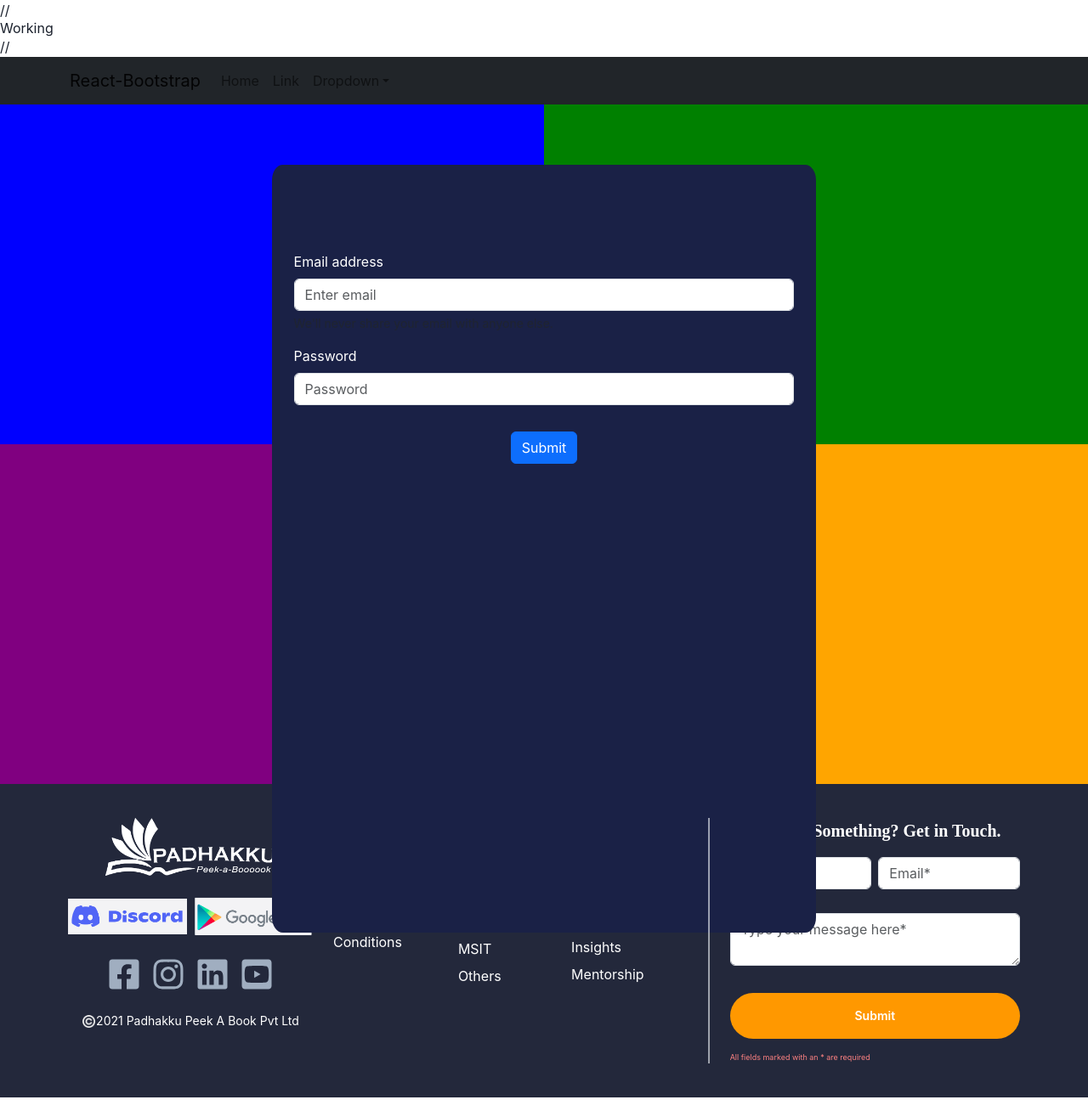
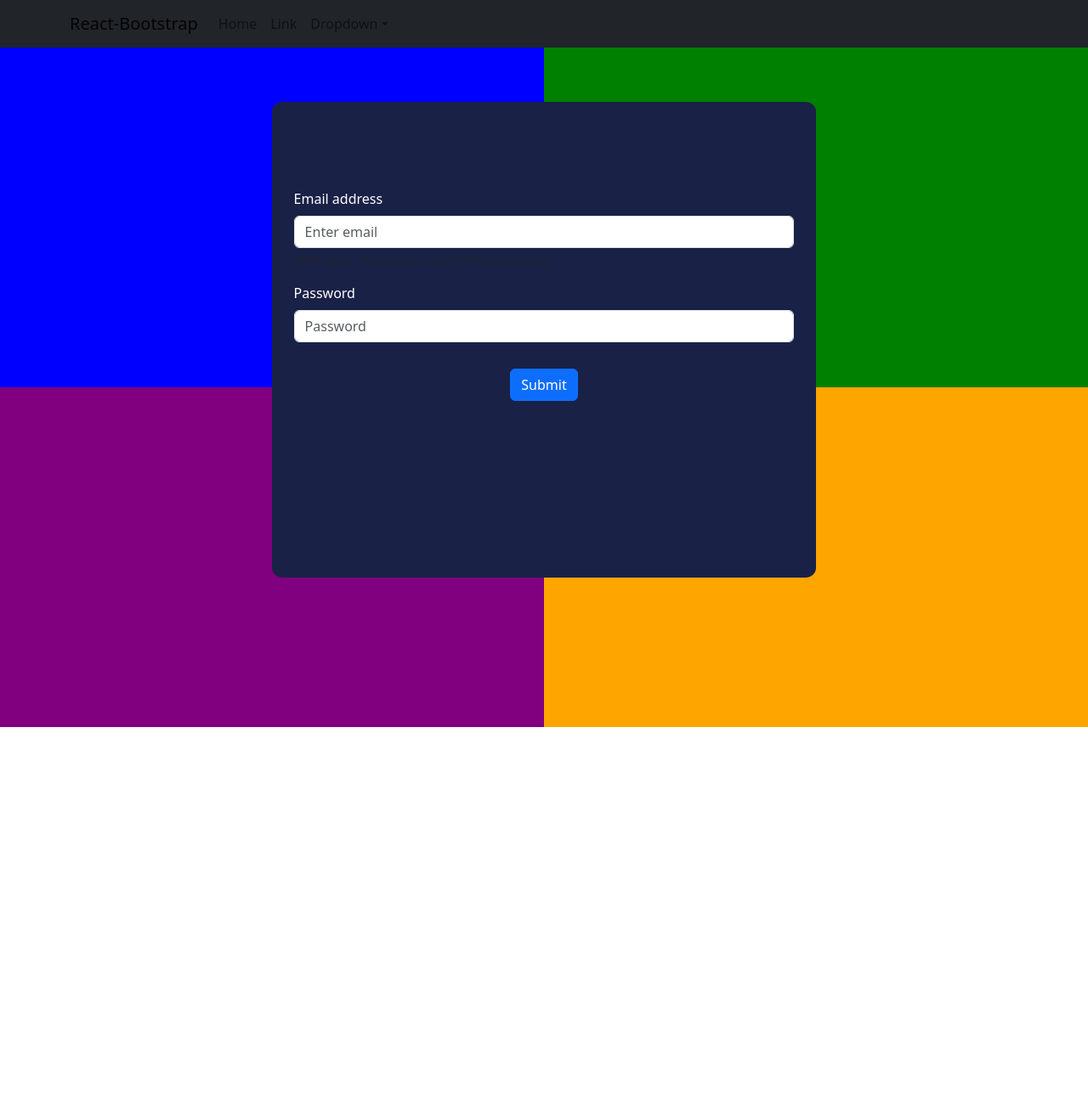
Before and after one commit to shiraz-30/Wonder4Kids, a React (Create React App) app: page / in a window 1280 px wide. Shown: the whole page at 85% size. After the commit the page ends 856 px from the top, so only its background shows below. Built offline with nearby package versions, Linux system fonts and the light colour scheme.

Commit message:
some corrections, footer removed for now

```diff
--- a/src/App.js
+++ b/src/App.js
@@ -10,12 +10,14 @@ import Footer from "./components/Footer/Footer.jsx";
 
 function App() {
   return (
-    <ChakraProvider theme={theme}>
-//       <h1> Working </h1>
-//       <Nvbar/>
+    <>
+  {/* <ChakraProvider theme={theme}> */}
+    {/* <h1> Working </h1> */}
+  <Nvbar/>
       <Login/>
-      <Footer />
-    </ChakraProvider>
+      {/* <Footer /> */}
+  {/* </ChakraProvider> */}
+</>
   )
 }
 
--- a/src/components/Login/Inp.css
+++ b/src/components/Login/Inp.css
@@ -4,7 +4,7 @@
     padding-right:2%;
     border-radius:2%;
     color:white;
-    position : Absolute;
+    position : absolute;
     top:15%;
     left:25%;
     /* padding: 0.5rem; */
```
Also changed, not shown: package.json (+11 -1 lines), 2 other files (tests, documents, lock files or other folders).
